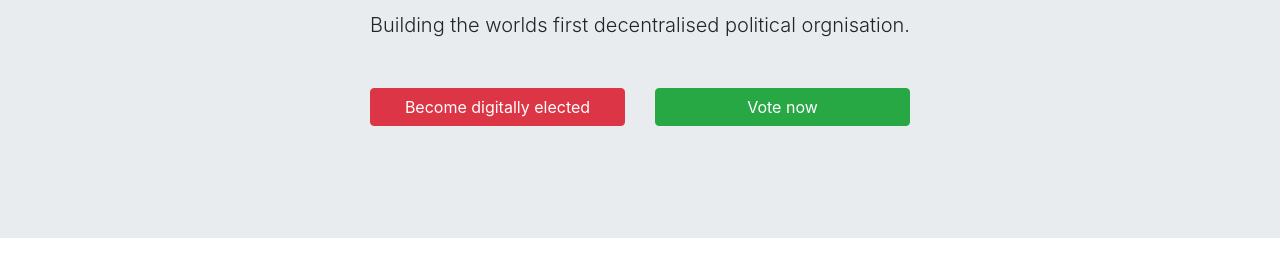
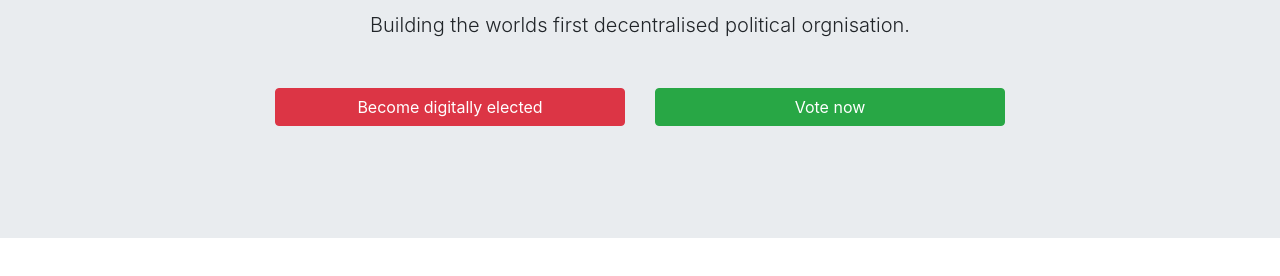
Before and after one commit to heavymossman/LabourCoin.io, a plain HTML site: page index.html in a window 1280 px wide. Shown: the part 278-554 px from the top of the page. Drawn offline with nearby package versions, Linux system fonts and the light colour scheme.

Commit message:
Homepage
Hero

```diff
--- a/index.html
+++ b/index.html
@@ -61,11 +61,11 @@
                 <p class="lead">Building the worlds first decentralised political orgnisation. </p>
                 <div class="row mt-5">
                   <div class="col"></div>
-                  <div class="col">
+                  <div class="col-sm-12 col-md-4">
                     <a href="" class="btn btn-danger btn-block">Become digitally elected</a>
                   </div>
 
-                  <div class="col">
+                  <div class="col-sm-12 col-md-4">
                     <a href="" class="btn btn-success btn-block">Vote now</a>
                   </div>
                   <div class="col"></div>
```
